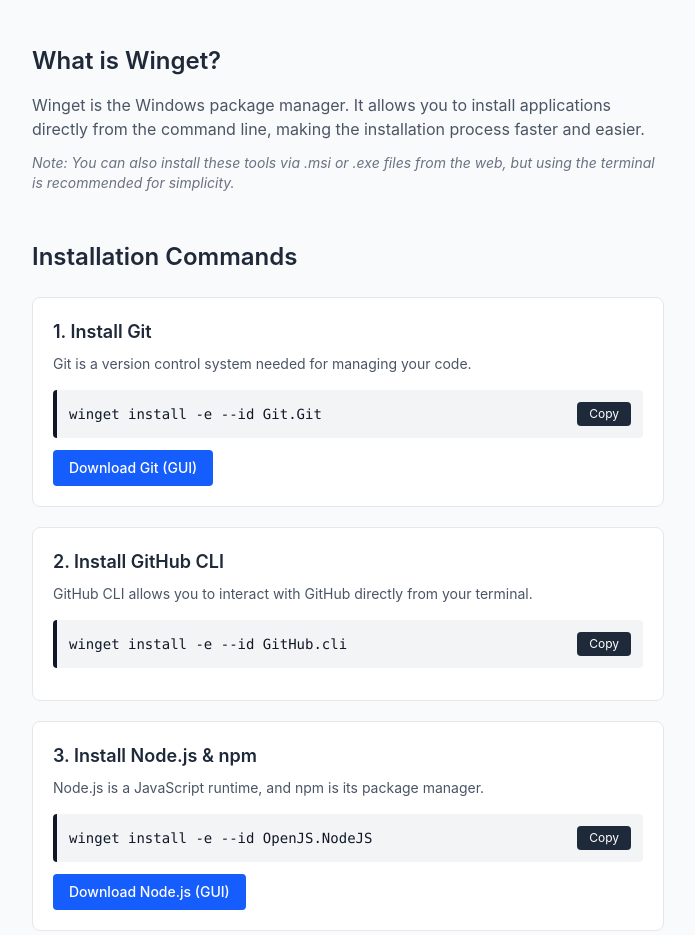
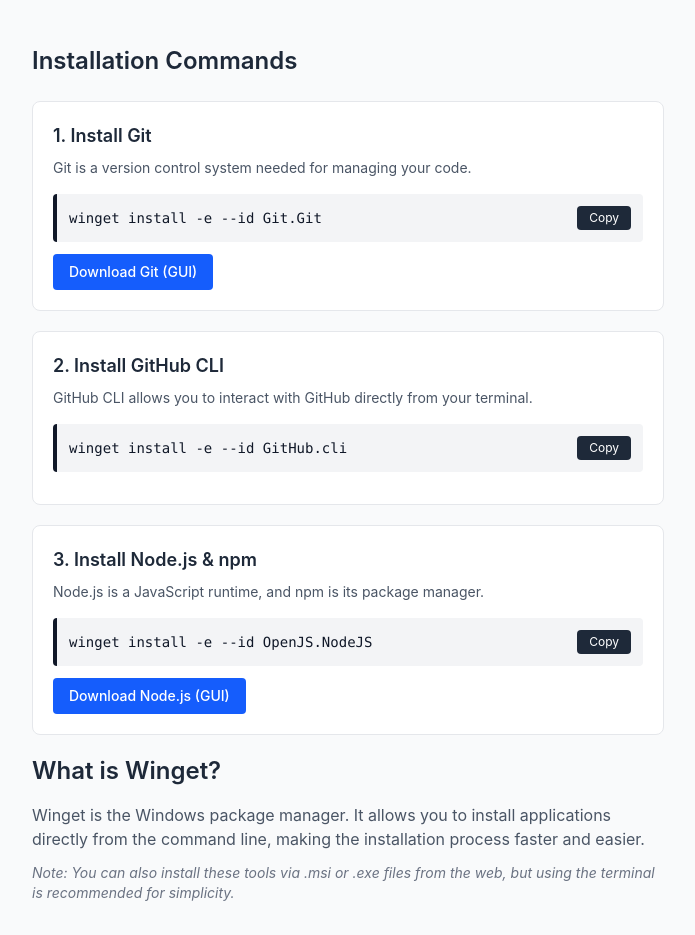
Before and after one commit to The-Cheese-Biscuit-Company/setup-guide, a website: page index.html in a window 1280 px wide. Shown: the part 152-1087 px from the top of the page, without its empty margins (292-987 px from the left). Drawn offline with Linux system fonts and the light colour scheme.

Commit message:
changes in section order

```diff
--- a/index.html
+++ b/index.html
@@ -20,24 +20,10 @@
         Get started with Git, GitHub CLI, and Node.js on Windows
       </p>
     </header>
-      <!-- tldr wingit defination -->
+
+      <!-- tldr wingit defination +installation -->
     <section class="mb-12">
-      <h2 class="text-2xl font-semibold mb-4 text-gray-800">
-        What is Winget?
-      </h2>
-      <p class="text-gray-600 mb-3">
-        Winget is the Windows package manager. It allows you to install
-        applications directly from the command line, making the installation
-        process faster and easier.
-      </p>
-      <p class="text-gray-500 italic text-sm">
-        Note: You can also install these tools via .msi or .exe files from the
-        web, but using the terminal is recommended for simplicity.
-      </p>
-    </section>
 
-    <!-- Installtion section -->
-     <section class="mb-12">
       <h2 class="text-2xl font-semibold mb-6 text-gray-800">
         Installation Commands
       </h2>
@@ -101,9 +87,22 @@
           Download Node.js (GUI)
         </a>
       </div>
+      <h2 class="text-2xl font-semibold mb-4 text-gray-800">
+        What is Winget?
+      </h2>
+      <p class="text-gray-600 mb-3">
+        Winget is the Windows package manager. It allows you to install
+        applications directly from the command line, making the installation
+        process faster and easier.
+      </p>
+      <p class="text-gray-500 italic text-sm">
+        Note: You can also install these tools via .msi or .exe files from the
+        web, but using the terminal is recommended for simplicity.
+      </p><br>
     </section>
 
-    <!-- github sign up link -->
+
+        <!-- github sign up link -->
     <section class="mb-12">
       <h2 class="text-2xl font-semibold mb-4 text-gray-800">
         Create a GitHub Account
```
